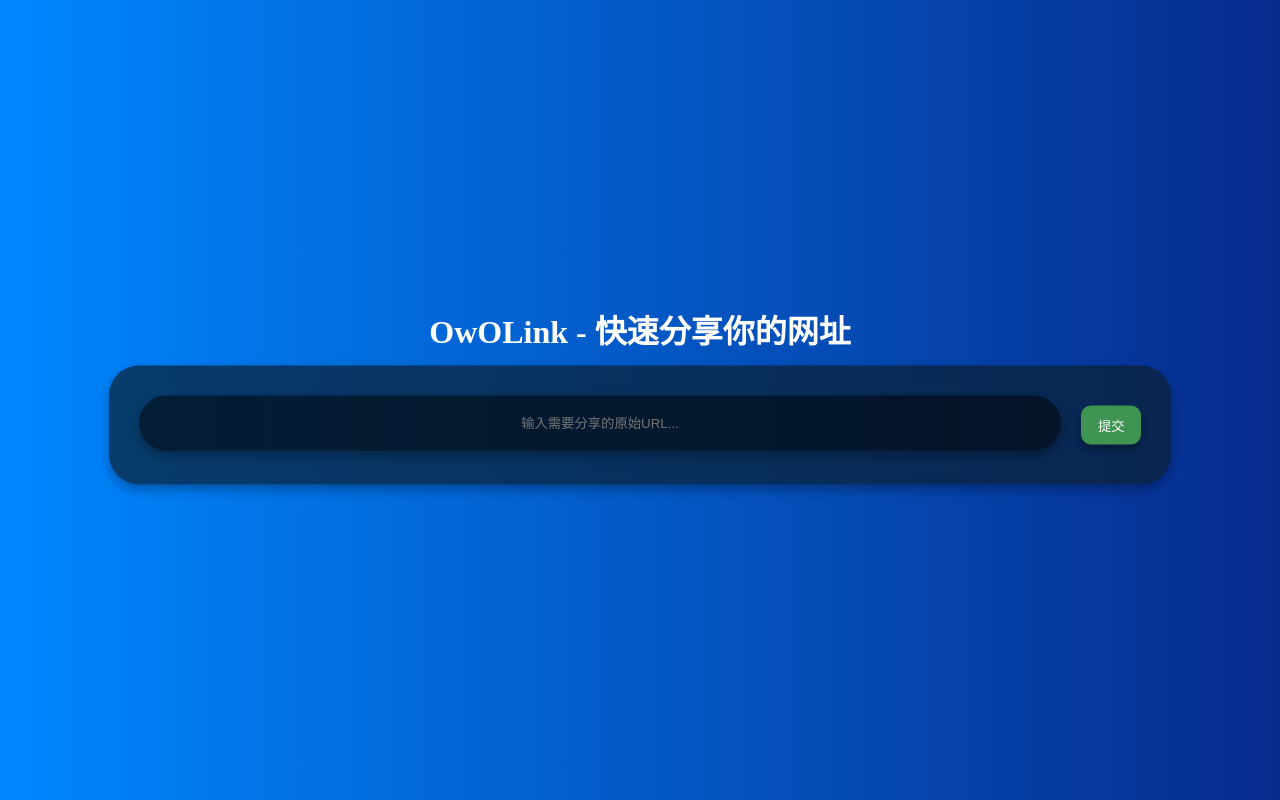
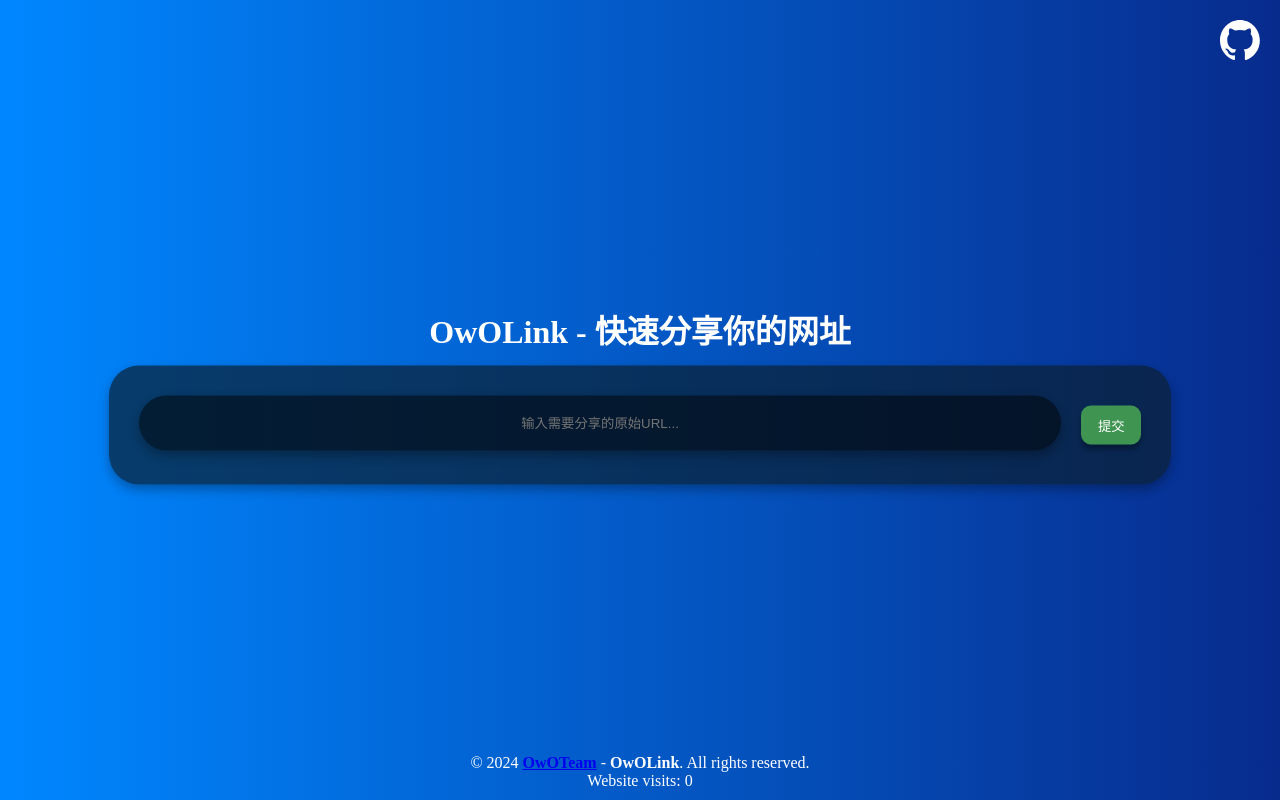
Before and after one commit to Tommy131/OwOLink, a Vue app: page / in a window 1280 px wide. Built offline with nearby package versions, Linux system fonts and the light colour scheme; no server answers.

Commit message:
feat: added GitHub Logo to OwOLink page & added IP visit stats

```diff
--- a/src/views/IndexPage.vue
+++ b/src/views/IndexPage.vue
@@ -1,14 +1,37 @@
 <script setup>
-import { ref } from 'vue';
+import { ref, onMounted } from 'vue';
 import {owo, logger} from 'owotools';
 import Swal from 'sweetalert2';
 import 'sweetalert2/src/sweetalert2.scss';
 import axios from 'axios';
 import DefaultButton from '@/components/DefaultButton.vue';
 import ShowValidity from '@/components/ShowValidity.vue';
+import githubLogo from '@/assets/img/github-mark-white.svg';
+
+const apiUrl = 'http://localhost:8080/api/owol';
 
 let originalUrl = ref('');
 let display     = ref(false);
+const totalVisits = ref(0);
+
+const forbiddenDomains = [
+  'http://localhost/',
+  'http://127.0.0.1/',
+  'https://owol.cc/'
+];
+
+onMounted(async () => {
+  try {
+    const response = await axios.get(apiUrl + '/visit-stats');
+    totalVisits.value = response.data.totalVisits;
+  } catch (error) {
+    console.error('Failed to fetch visit count:', error);
+  }
+});
+
+function isForbiddenURL(url) {
+  return forbiddenDomains.some(domain => url.startsWith(domain));
+}
 
 function checkValidity() {
   originalUrl.value = originalUrl.value.trim();
@@ -43,15 +66,25 @@
     return;
   }
 
+  if(isForbiddenURL(originalUrl.value)) {
+    Swal.fire({
+      title: '错误!',
+      text: '无法缩短该URL.',
+      icon: 'error',
+      confirmButtonText: 'OK'
+    });
+    return;
+  }
+
   Swal.fire({
-    title: '缩短URL成功!',
+    title: '请求提交成功!',
     text: '即将快递给你新鲜出炉的短链接, 请耐心等待!',
     icon: 'success',
     confirmButtonText: '好的!( •̀ ω •́ )~'
   });
 
 
-  axios.post('http://localhost:8080/s/api/url-check', {
+  axios.post(apiUrl + '/url-check', {
     url: originalUrl.value
   })
   .then((response) => {
@@ -72,7 +105,7 @@
         title: '===执行结果===',
         text: '抱歉，链接无法访问: ' + originalUrl.value,
         icon: 'error',
-        confirmButtonText: "了解了..."
+        confirmButtonText: '了解了...'
       });
       logger.error('URL 无法访问!');
     }
@@ -91,6 +124,11 @@
 </script>
 
 <template>
+  <!-- GitHub Logo -->
+  <a href="https://github.com/Tommy131/OwOLink/" target="_blank" class="github-logo">
+    <img :src="githubLogo" alt="GitHub Logo">
+  </a>
+
   <div class="container">
     <div class="inner-container flex-center direction-column">
       <div class="title-box"><h1>OwOLink - 快速分享你的网址</h1></div>
@@ -106,6 +144,14 @@
       </div>
     </div>
   </div>
+
+  <!-- 底部版权信息和访问统计 -->
+  <footer class="footer">
+      <div class="copyright">
+        <p>&copy; 2024 <b><a href="https://owoblog.com/blog/" target="_blank">OwOTeam</a></b> - <b>OwOLink</b>. All rights reserved.</p>
+        <p>Website visits: {{ totalVisits }}</p>
+      </div>
+    </footer>
 </template>
 
 <style scoped>
@@ -204,4 +250,31 @@
     width: 100%;
   }
 }
+
+/* GitHub Logo 样式 */
+.github-logo {
+  position: absolute;
+  top: 20px;
+  right: 20px;
+  z-index: 1000; /* 确保图标在最上层 */
+}
+.github-logo img {
+  width: 40px; /* 调整为合适的图标大小 */
+  height: 40px;
+  border: 0;
+}
+
+.footer {
+  position: fixed;
+  bottom: 0;
+  left: 0;
+  width: 100%;
+  color: white;
+  text-align: center;
+  padding: 10px 0;
+}
+
+.footer .copyright p {
+  margin: 0;
+}
 </style>
```
Also changed, not shown: src/assets/img/github-mark-white.svg (added), src/assets/img/github-mark.svg (added).
